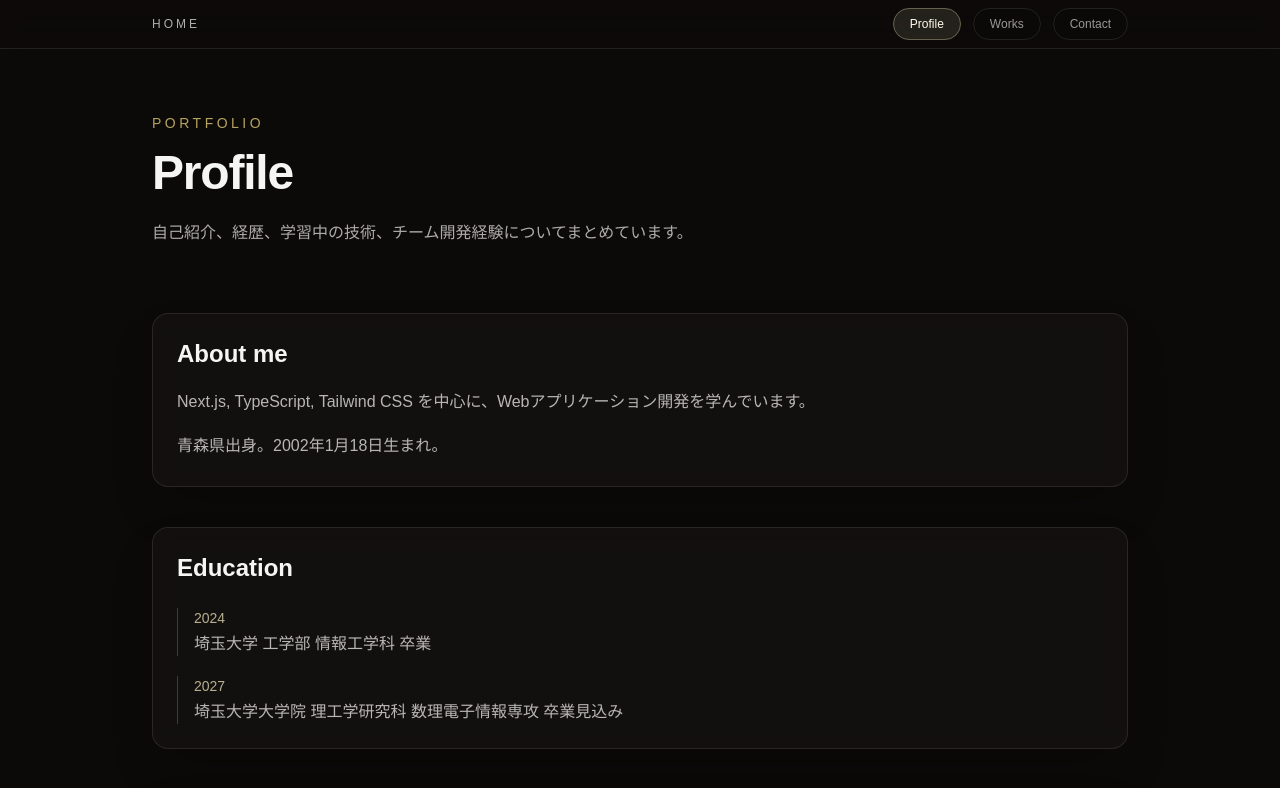
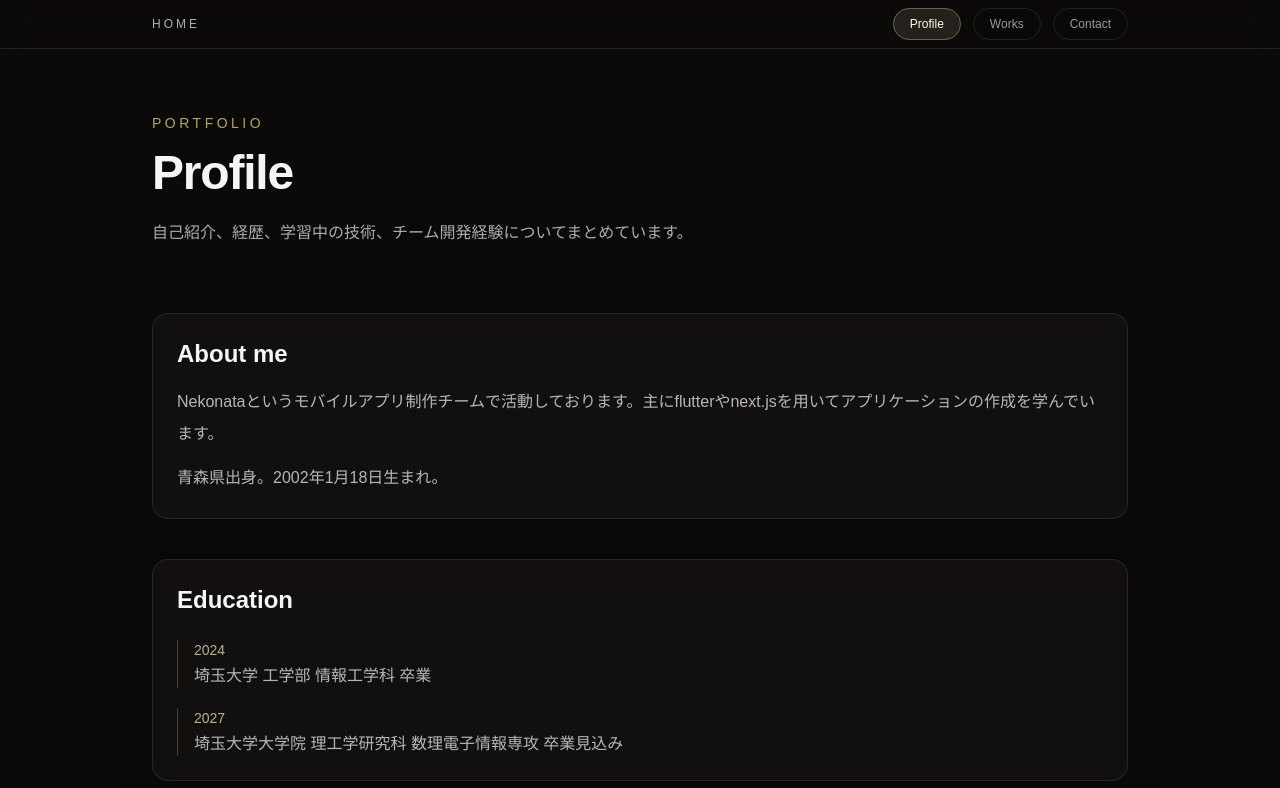
Before and after one commit to rikutota/my-portfolio, a Next.js app: page /profile in a window 1280 px wide. Shown: the top 788 px of the page. Built offline with nearby package versions, Linux system fonts and the light colour scheme.

Commit message:
fix: profileの自己紹介文を変更

```diff
--- a/src/data/profile.ts
+++ b/src/data/profile.ts
@@ -2,7 +2,7 @@ export const profile = {
   name: "Takagi Rikuto",
   role: "Student",
   description:
-    "Next.js, TypeScript, Tailwind CSS を中心に、Webアプリケーション開発を学んでいます。",
+    "Nekonataというモバイルアプリ制作チームで活動しております。主にflutterやnext.jsを用いてアプリケーションの作成を学んでいます。",
 
   birthplace: "青森県出身",
   birthday: "2002年1月18日生まれ",
```
